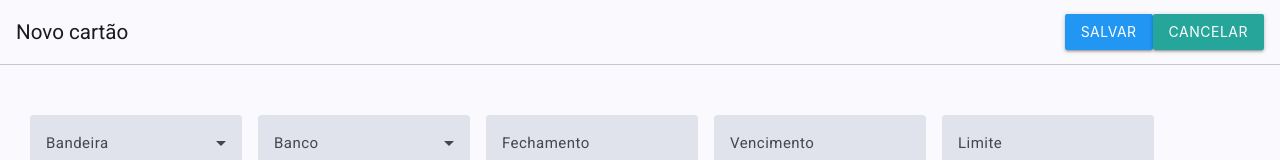
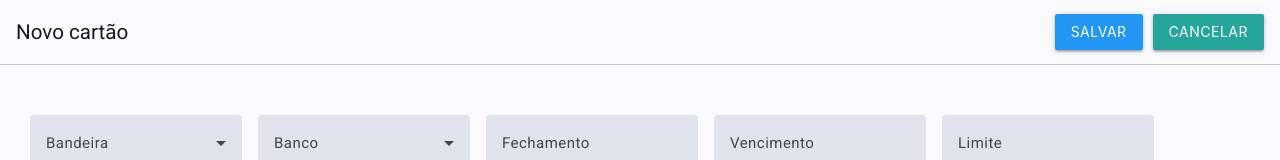
Before and after one commit to rogerio137/financeiro-front, an Angular app: page /home in a window 1280 px wide. Shown: the top 160 px of the page. Built offline with nearby package versions, Linux system fonts and the light colour scheme.

Commit message:
Ajuste no botão salvar da tela de cartões

```diff
--- a/src/app/pages/cartao-component/cartao-component.html
+++ b/src/app/pages/cartao-component/cartao-component.html
@@ -1,7 +1,7 @@
 <mat-toolbar>
   <span>Novo cartão</span>
   <span class="espacamento-botoes"></span>
-  <button class="btn blue waves-effect waves-light" (click)="salvar()">Salvar</button>
+  <button class="btn blue waves-effect waves-light botao-salvar" (click)="salvar()">Salvar</button>
   <button class="btn waves-effect waves-light">Cancelar</button>
 </mat-toolbar>
 <mat-divider></mat-divider>
--- a/src/app/pages/cartao-component/cartao-component.scss
+++ b/src/app/pages/cartao-component/cartao-component.scss
@@ -29,4 +29,6 @@
   padding-top: 50px;
 }
 
-.mat-snack-bar-container.snackbar-error { background: #d32f2f !important; color: #fff !important; }
+.botao-salvar{
+  margin-right: 10px;
+}
```
